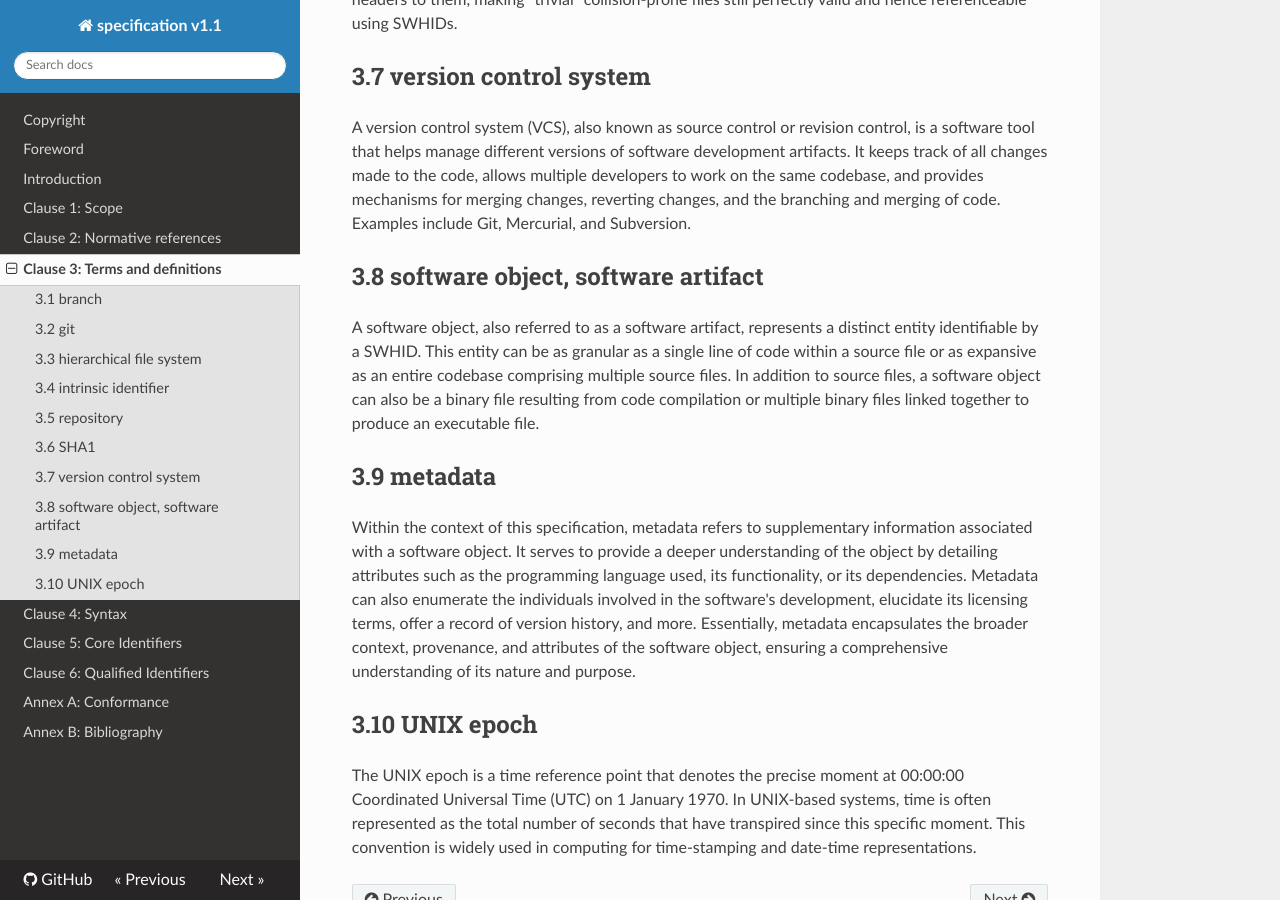
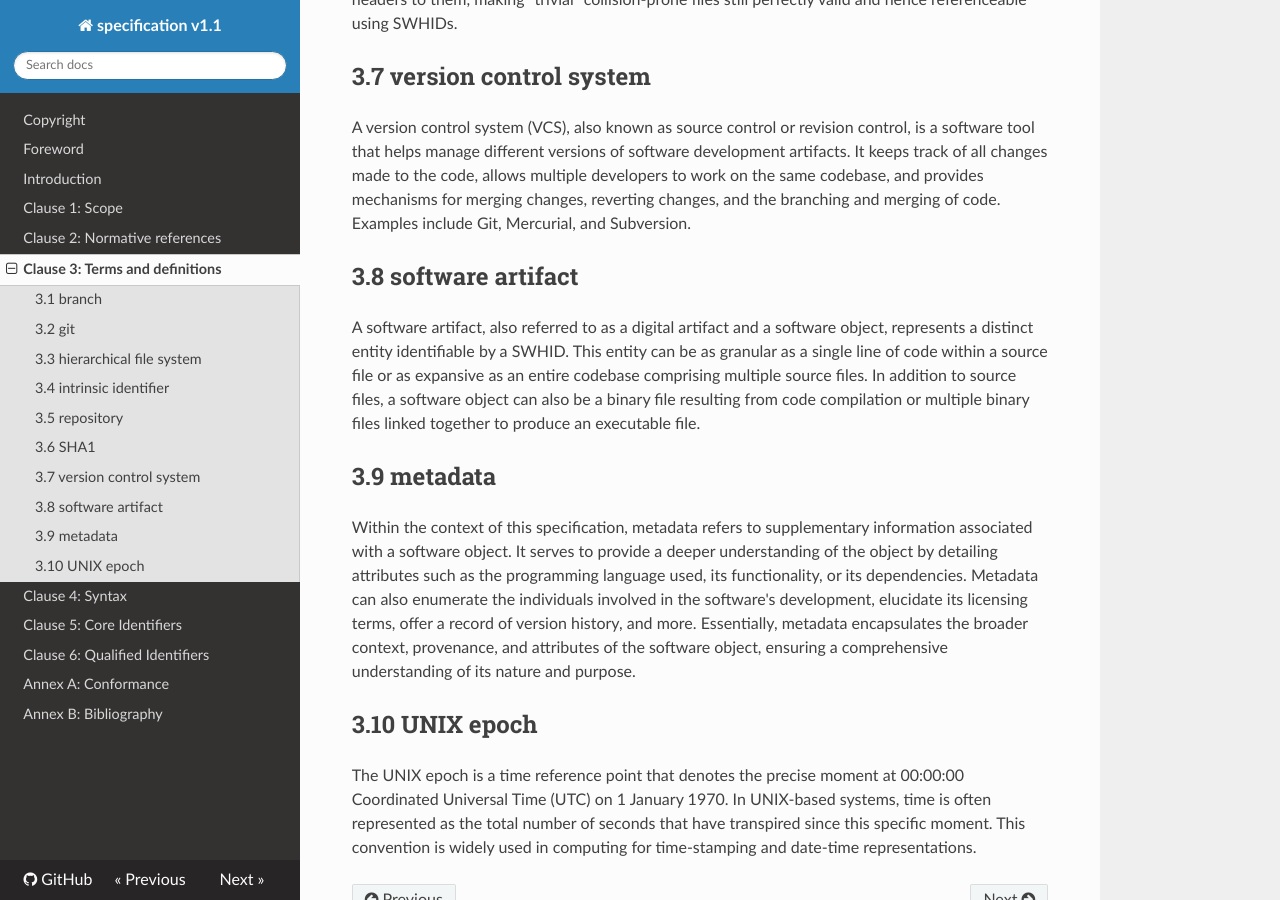
Before and after one commit to swhid/specification, an MkDocs documentation site: the page built from Chapters/3.Terms_and_definitions.md, in a window 1280 px wide and 900 px high, scrolled down 1853 px. Built offline with MkDocs 1.6.1, drawn with Linux system fonts in a browser that asks for light colours; nearby versions of some CDN libraries.

Commit message:
tidied up definition for "software artifact" (indeed this entire usage could be perhaps rationalized)

```diff
--- a/Chapters/3.Terms_and_definitions.md
+++ b/Chapters/3.Terms_and_definitions.md
@@ -52,9 +52,9 @@ Note that in most cases SHA1 in this specification are computed on objects after
 
 A version control system (VCS), also known as source control or revision control, is a software tool that helps manage different versions of software development artifacts. It keeps track of all changes made to the code, allows multiple developers to work on the same codebase, and provides mechanisms for merging changes, reverting changes, and the branching and merging of code. Examples include Git, Mercurial, and Subversion.
 
-## 3.8 software object, software artifact
+## 3.8 software artifact
 
-A software object, also referred to as a software artifact, represents a distinct entity identifiable by a SWHID. This entity can be as granular as a single line of code within a source file or as expansive as an entire codebase comprising multiple source files. In addition to source files, a software object can also be a binary file resulting from code compilation or multiple binary files linked together to produce an executable file.
+A software artifact, also referred to as a digital artifact and a software object, represents a distinct entity identifiable by a SWHID. This entity can be as granular as a single line of code within a source file or as expansive as an entire codebase comprising multiple source files. In addition to source files, a software object can also be a binary file resulting from code compilation or multiple binary files linked together to produce an executable file.
 
 ## 3.9 metadata
 
```
